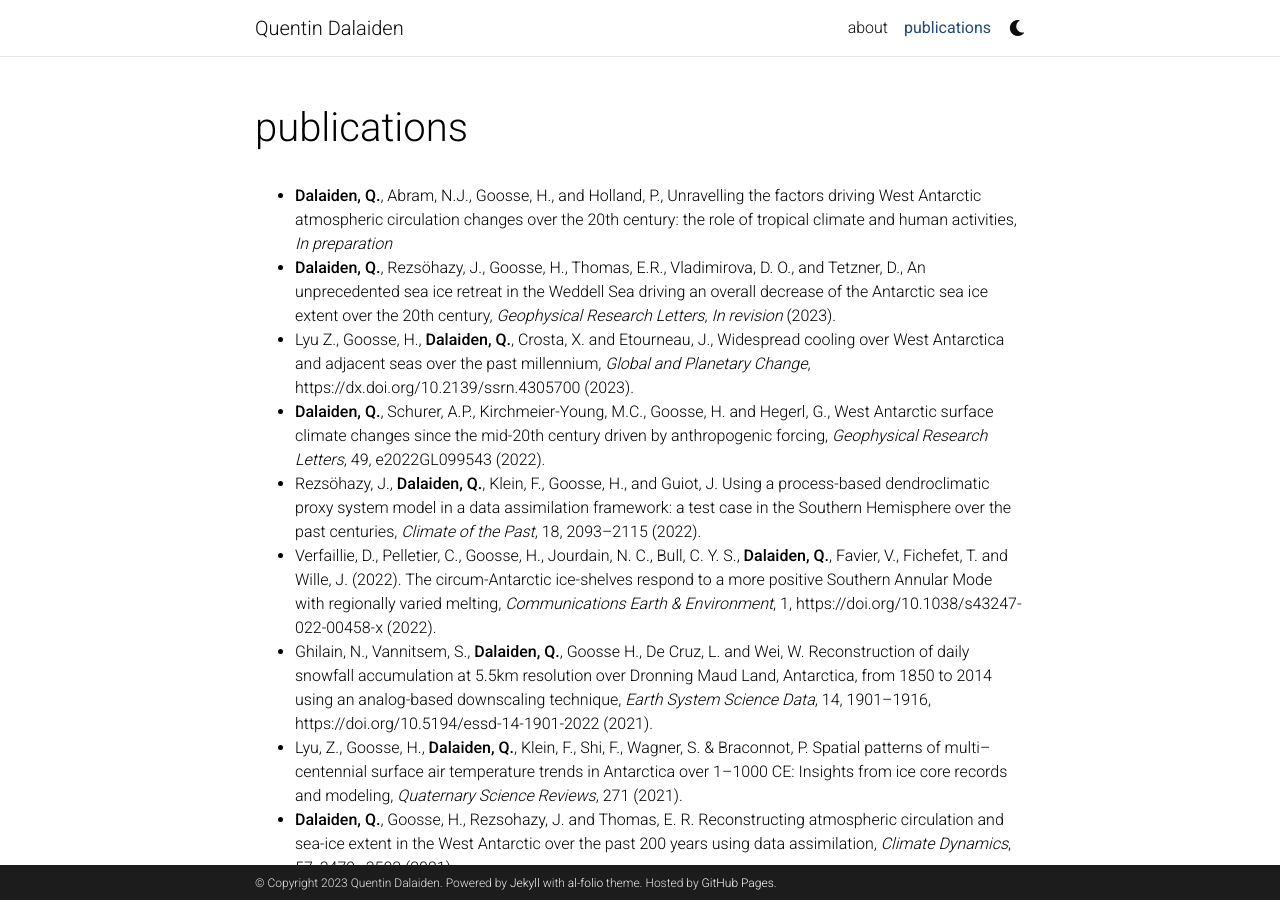
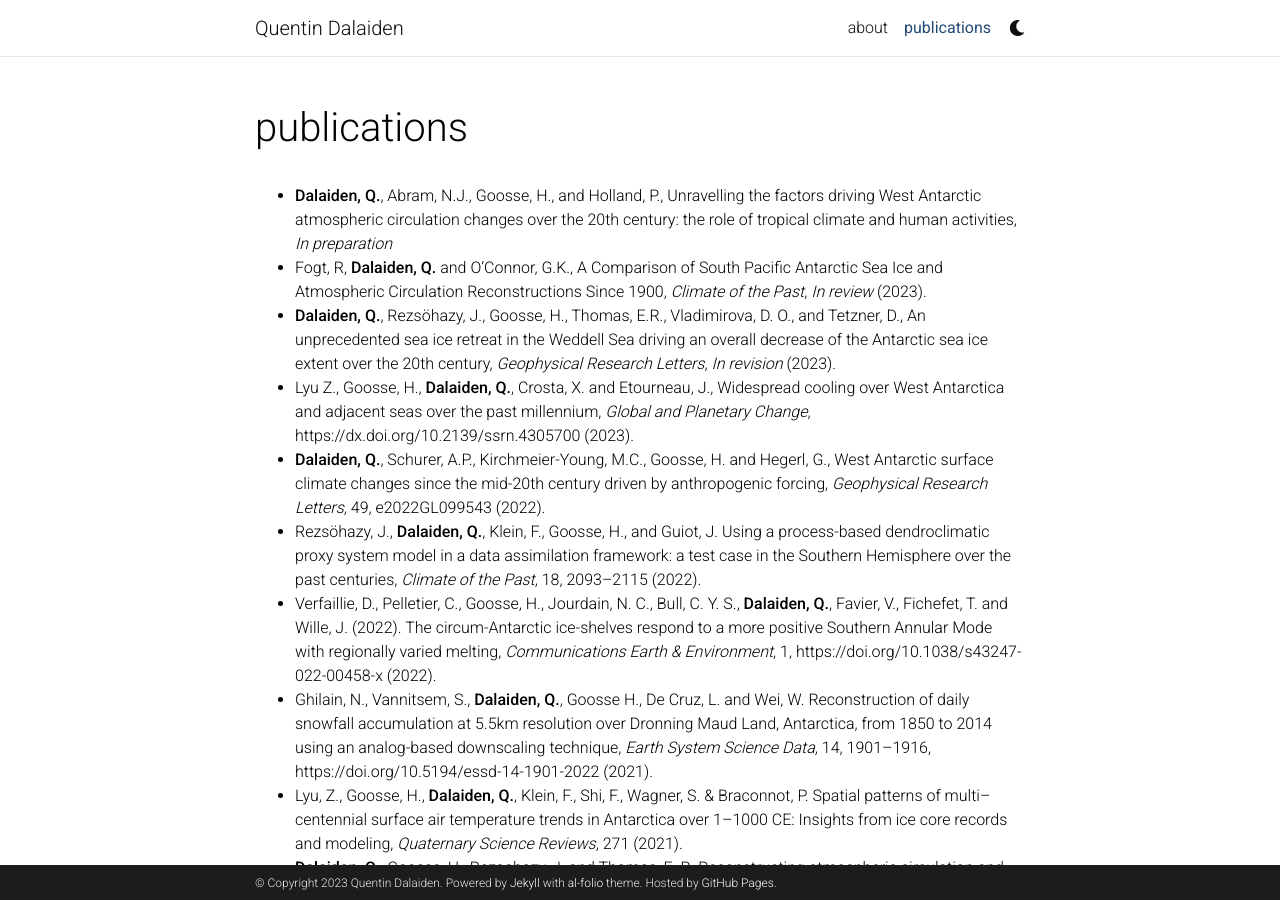
Before and after one commit to dalaiden/portfolio, a Jekyll site: the page built from _pages/publications.md, in a window 1280 px wide and 900 px high. Built offline with Jekyll 4.4.1, drawn with Linux system fonts in a browser that asks for light colours; comment, search, counter and statistics services are not loaded; a style sheet for code colours, icons or effects is not loaded.

Commit message:
New edit

```diff
--- a/_pages/publications.md
+++ b/_pages/publications.md
@@ -8,6 +8,7 @@ nav_order: 2
 ---
 
 - **Dalaiden, Q.**, Abram, N.J., Goosse, H., and Holland, P., Unravelling the factors driving West Antarctic atmospheric circulation changes over the 20th century: the role of tropical climate and human activities, *In preparation*
+- Fogt, R, **Dalaiden, Q.** and O'Connor, G.K., A Comparison of South Pacific Antarctic Sea Ice and Atmospheric Circulation Reconstructions Since 1900, *Climate of the Past*, *In review* (2023).
 - **Dalaiden, Q.**, Rezsöhazy, J., Goosse, H., Thomas, E.R., Vladimirova, D. O., and Tetzner, D., An unprecedented sea ice retreat in the Weddell Sea driving an overall decrease of the Antarctic sea ice extent over the 20th century, *Geophysical Research Letters*, *In revision* (2023).
 - Lyu Z., Goosse, H., **Dalaiden, Q.**, Crosta, X. and Etourneau, J., Widespread cooling over West Antarctica and adjacent seas over the past millennium, *Global and Planetary Change*, https://dx.doi.org/10.2139/ssrn.4305700 (2023).
 - **Dalaiden, Q.**, Schurer, A.P., Kirchmeier-Young, M.C., Goosse, H. and Hegerl, G., West Antarctic surface climate changes since the mid-20th century driven by anthropogenic forcing, *Geophysical Research Letters*, 49, e2022GL099543 (2022).
```
